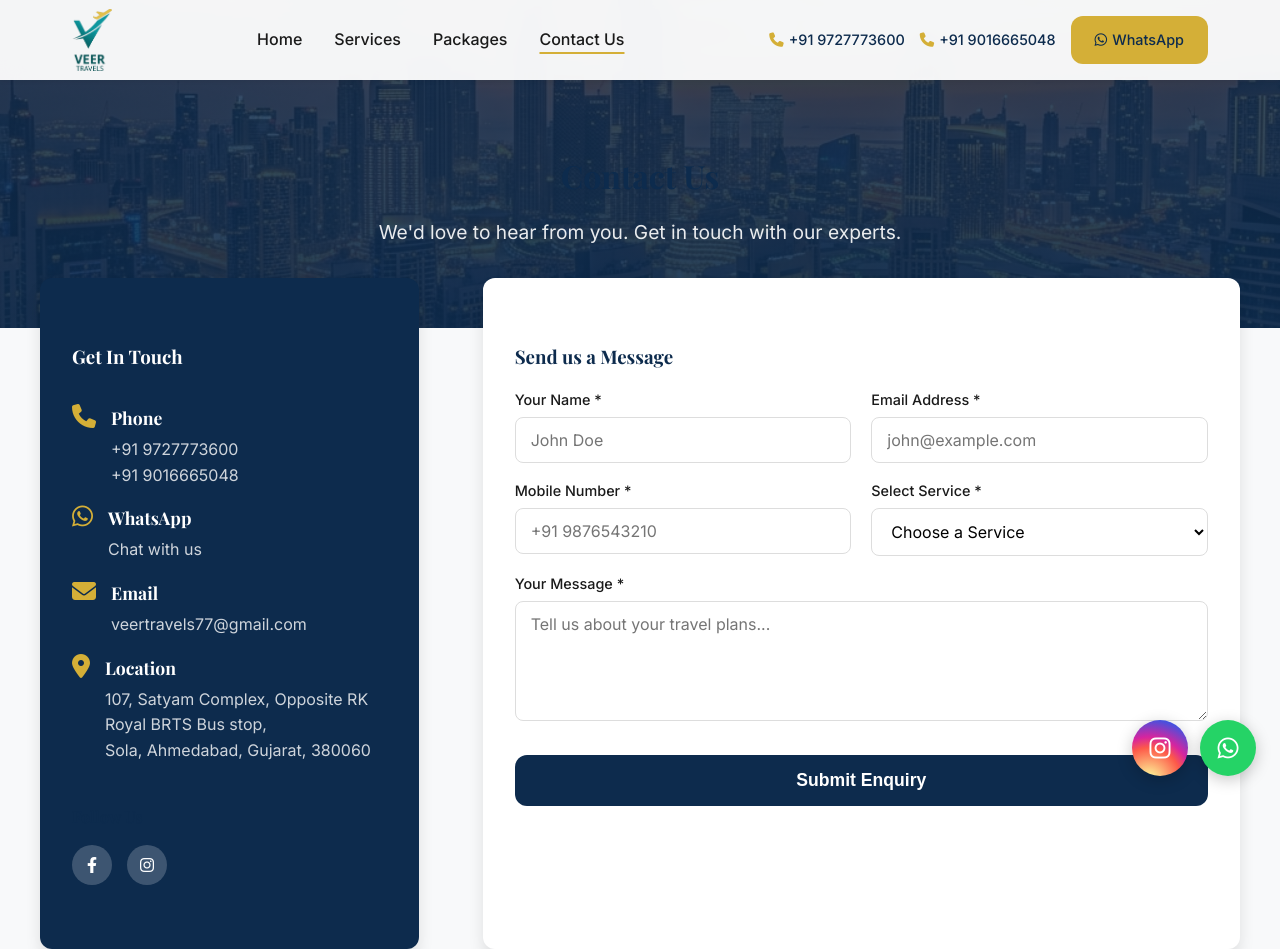
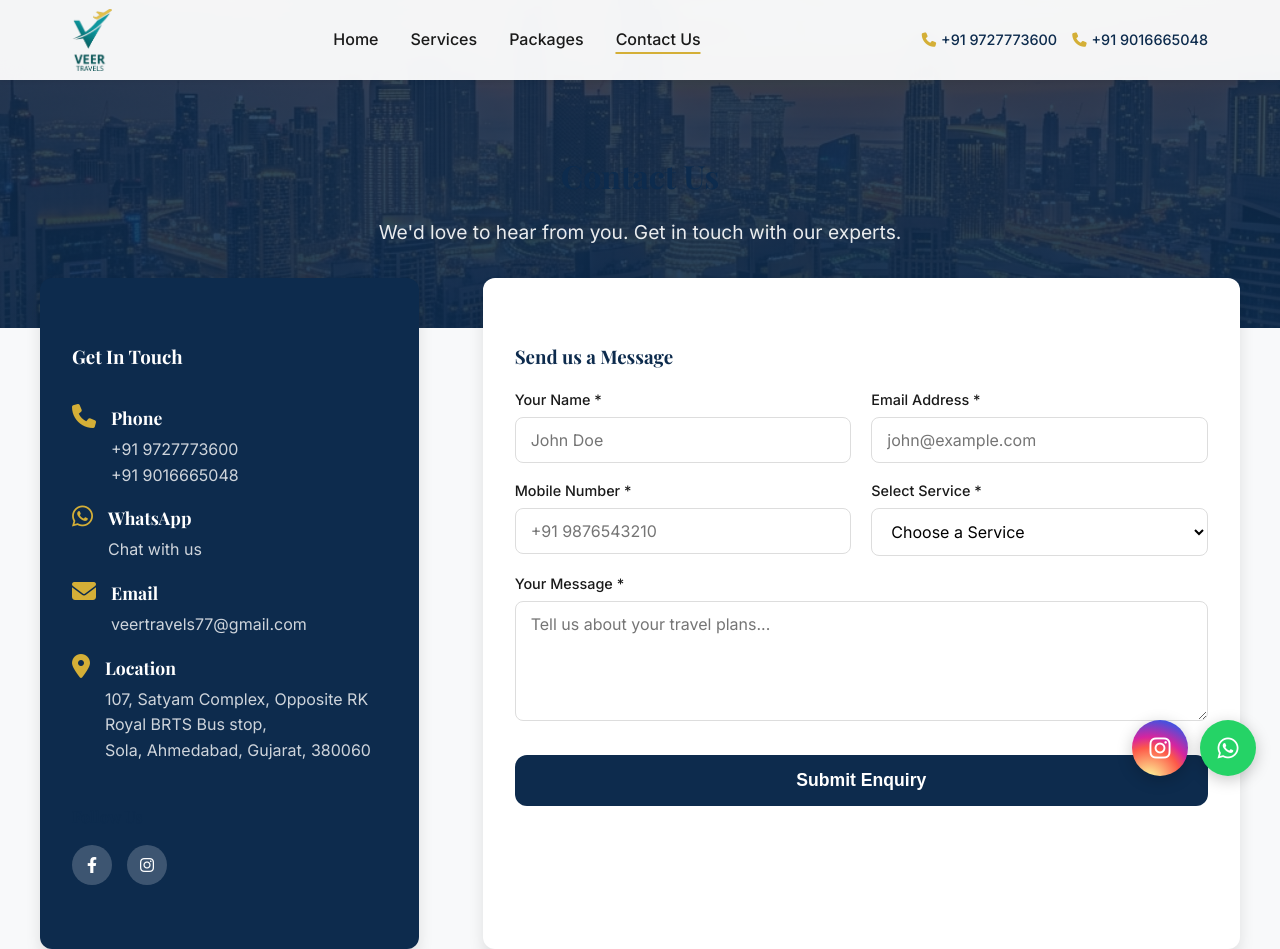
Before and after one commit to dishen41/Travels_Website, a website built with Vite: page contact.html in a window 1280 px wide. Shown: the top 949 px of the page. Built offline with nearby package versions, Linux system fonts and the light colour scheme.

Commit message:
feat: remove WhatsApp button from navbar, keep phone numbers and floating btn

```diff
--- a/contact.html
+++ b/contact.html
@@ -129,8 +129,6 @@
             <div class="contact-info">
                 <a href="tel:+919727773600"><i class="fa-solid fa-phone"></i> +91 9727773600</a>
                 <a href="tel:+919016665048"><i class="fa-solid fa-phone"></i> +91 9016665048</a>
-                <a href="https://wa.me/919727773600" class="btn btn-secondary"><i class="fa-brands fa-whatsapp"></i>
-                    WhatsApp</a>
             </div>
             <div class="mobile-toggle" id="mobileToggle">
                 <i class="fa-solid fa-bars"></i>
```
Also changed, not shown: index.html (+0 -1 lines), packages.html (+0 -1 lines).
